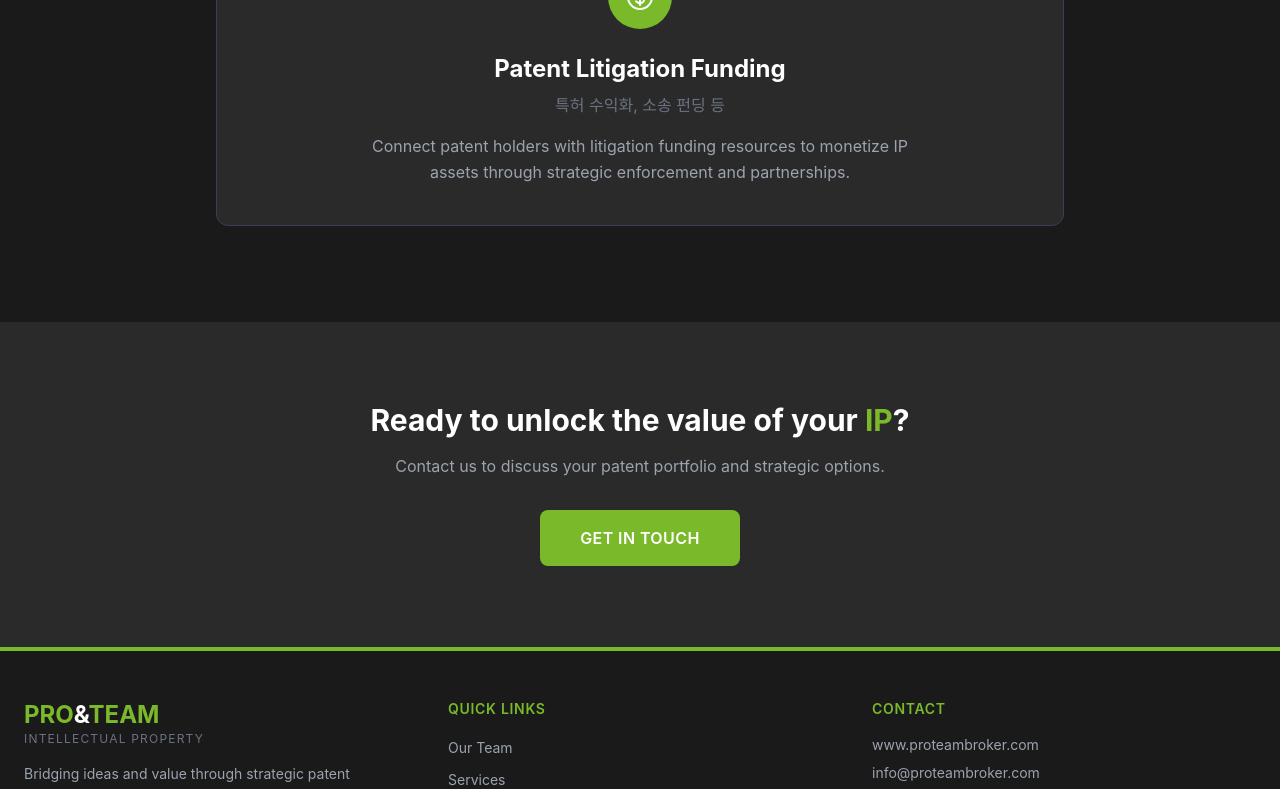
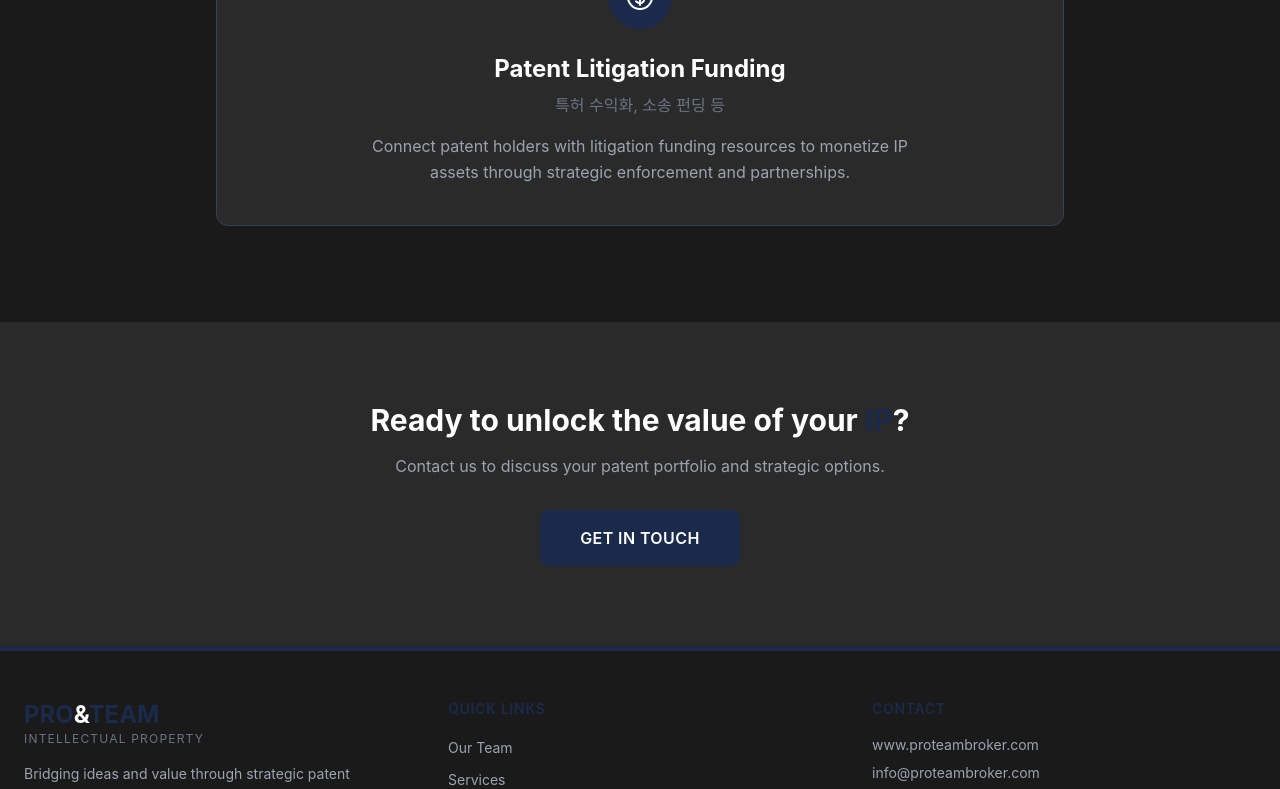
Before and after one commit to gustn0117/proteam-broker, a Next.js app: page / in a window 1280 px wide. Shown: the part 2000-2789 px from the top of the page. Built offline with nearby package versions, Linux system fonts and the light colour scheme.

Commit message:
Change accent color to dark navy (#1B2A4A)

```diff
--- a/src/app/globals.css
+++ b/src/app/globals.css
@@ -5,8 +5,8 @@
 @import url('https://fonts.googleapis.com/css2?family=Noto+Sans+KR:wght@300;400;500;700;900&family=Inter:wght@300;400;500;600;700;800&display=swap');
 
 :root {
-  --primary: #7AB929;
-  --primary-dark: #5A9A10;
+  --primary: #1B2A4A;
+  --primary-dark: #142038;
   --dark: #1A1A1A;
   --dark-light: #2A2A2A;
 }
@@ -40,7 +40,7 @@ html {
   background: #1A1A1A;
 }
 ::-webkit-scrollbar-thumb {
-  background: #7AB929;
+  background: #1B2A4A;
   border-radius: 4px;
 }
 
--- a/tailwind.config.ts
+++ b/tailwind.config.ts
@@ -9,8 +9,8 @@ const config: Config = {
   theme: {
     extend: {
       colors: {
-        primary: "#7AB929",
-        "primary-dark": "#5A9A10",
+        primary: "#1B2A4A",
+        "primary-dark": "#142038",
         dark: "#1A1A1A",
         "dark-light": "#2A2A2A",
         "dark-card": "#333333",
```
